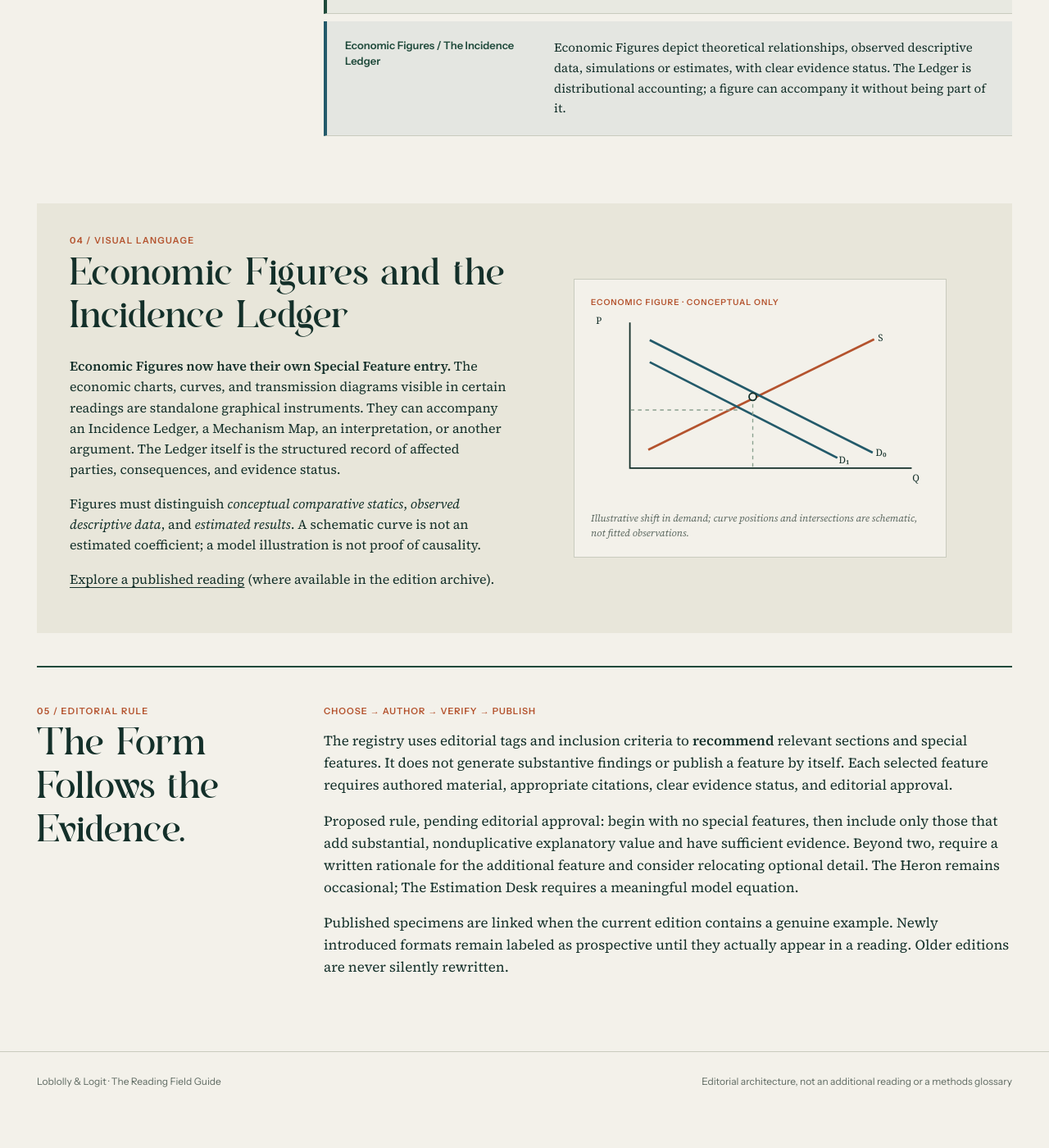
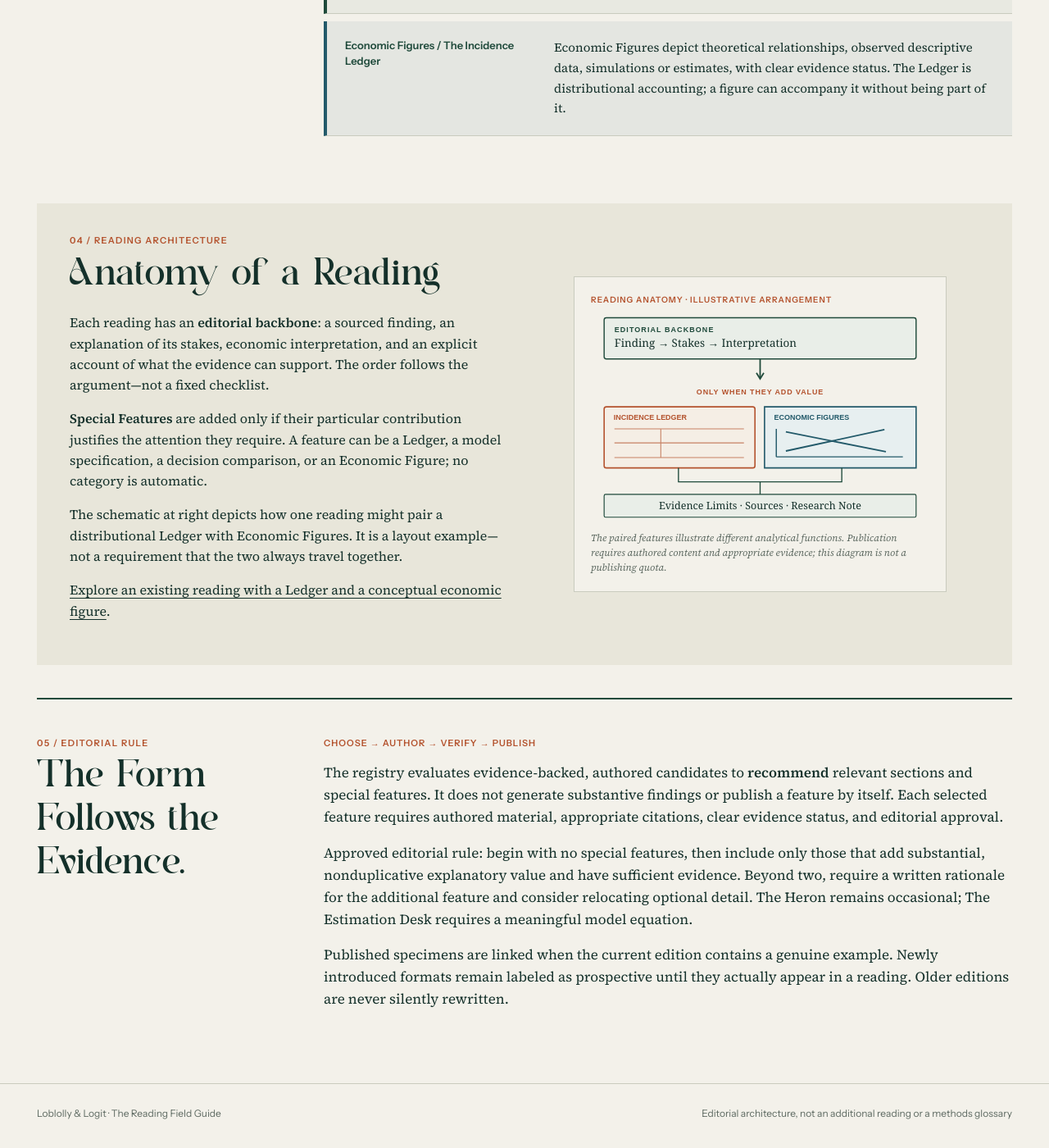
Before and after one commit to iainholmes/iainholmes.github.io, a Jekyll site: the page weekly-economics-environment/reading-field-guide/index.html, which Jekyll copies as it is, in a window 1280 px wide and 1400 px high, scrolled down 5449 px. Shown: the whole window at 82% size. Built offline with Jekyll 4.4.1, drawn with Linux system fonts in a browser that asks for light colours; before the commit the page ends 6810 px from its top, so only the background shows below that; some of the changed text lies outside the part shown.

Commit message:
Replace duplicate figures panel with Reading Anatomy and approved adaptive publishing doctrine

```diff
--- a/weekly-economics-environment/reading-field-guide/index.html
+++ b/weekly-economics-environment/reading-field-guide/index.html
@@ -41,7 +41,7 @@
 <div class="cover" aria-label="Field Guide editorial cover"><small class="small">L&amp;L · READING FIELD GUIDE</small><div class="plate"><svg viewBox="0 0 340 300" role="img" aria-label="Three editorial strata: analytical text, a connected economic mechanism and an equation">
 <path d="M28 65H139M28 80H163M28 95H120" stroke="#d5c7a9" stroke-width="7"/><path d="M205 56H299V124H205Z" fill="none" stroke="#e8d8bd" stroke-width="2"/><path d="M219 108L248 80L278 96" fill="none" stroke="#e5b26f" stroke-width="5"/><circle cx="248" cy="80" r="7" fill="#b4532e"/><path d="M43 167H296" stroke="#7a9c87" stroke-width="2"/><path d="M70 186V250H160" stroke="#d5c7a9" stroke-width="3" fill="none"/><path d="M83 229L110 215L142 198" stroke="#e5b26f" stroke-width="4" fill="none"/><path d="M194 208H293M194 228H274M194 248H250" stroke="#d5c7a9" stroke-width="6"/><circle cx="110" cy="215" r="5" fill="#b4532e"/>
 </svg></div><div class="cover-bottom"><span>Form follows evidence.</span><span>FOUR / EIGHT</span></div></div></section>
-<nav class="jump" aria-label="On this page"><span class="small">In this guide</span><a href="#editorial">01 · Editorial Sections</a><a href="#special">02 · Special Features</a><a href="#boundaries">03 · Their Boundaries</a><a href="#figures">04 · Economic Figures</a><a href="#selection">05 · Selection Rules</a></nav>
+<nav class="jump" aria-label="On this page"><span class="small">In this guide</span><a href="#editorial">01 · Editorial Sections</a><a href="#special">02 · Special Features</a><a href="#boundaries">03 · Their Boundaries</a><a href="#figures">04 · Reading Anatomy</a><a href="#selection">05 · Selection Rules</a></nav>
 <section class="section" id="editorial"><header class="section-h"><div><div class="small eyebrow">01 / The Argument</div><h2>Editorial Sections</h2></div><p>Recurring analytical prose establishes why a finding matters, what economic reasoning adds, what the evidence can actually support, and which research concepts carry beyond the article.</p></header><div class="entries" id="editorial-items"></div></section>
 <section class="section" id="special"><header class="section-h"><div><div class="small eyebrow">02 / The Instruments</div><h2>Special Features</h2></div><p>Selective apparatuses for particular analytical problems. A feature is included only when it adds an identifiable intellectual function—not to create variety or fill a predetermined number of slots.</p></header><div class="entries" id="special-items"></div></section>
 <section class="boundaries" id="boundaries"><div class="boundary-grid"><div><div class="small eyebrow">03 / The Distinctions</div><h2>Related, Not Interchangeable.</h2><p class="muted">Several features can address the same paper from different angles. The distinction is the question each one answers.</p></div><div class="boundary-list"><div><b>Economic Interpretation / The Mechanism Map</b><span>Interpretation develops incentives and equilibrium logic in prose. The Map displays a sequence of mechanisms and labels the uncertain links, rather than claiming that arrows establish causality.</span></div>
@@ -51,13 +51,29 @@
 <div><b>The Heron / The Assumption Test</b><span>The Heron offers a short, reader-invoked methodological aside. The Test is a dedicated examination of a substantive assumption, not an extra note or an unperformed robustness claim.</span></div>
 <div><b>The Long View / The Decision Margin</b><span>The Long View compares historic baselines, longer horizons and distinctly labeled scenarios. The Margin addresses the immediate policy or behavioral choice under available constraints.</span></div>
 <div><b>Economic Figures / The Incidence Ledger</b><span>Economic Figures depict theoretical relationships, observed descriptive data, simulations or estimates, with clear evidence status. The Ledger is distributional accounting; a figure can accompany it without being part of it.</span></div></div></div></section>
-<section class="figures" id="figures"><div><div class="small eyebrow">04 / Visual Language</div><h2>Economic Figures and the Incidence Ledger</h2><p><strong>Economic Figures now have their own Special Feature entry.</strong> The economic charts, curves, and transmission diagrams visible in certain readings are standalone graphical instruments. They can accompany an Incidence Ledger, a Mechanism Map, an interpretation, or another argument. The Ledger itself is the structured record of affected parties, consequences, and evidence status.</p><p>Figures must distinguish <em>conceptual comparative statics</em>, <em>observed descriptive data</em>, and <em>estimated results</em>. A schematic curve is not an estimated coefficient; a model illustration is not proof of causality.</p><p><a href="../#2026-10-30-household-climate">Explore a published reading</a> (where available in the edition archive).</p></div>
-<figure class="figure-plate"><small>ECONOMIC FIGURE · CONCEPTUAL ONLY</small><svg viewBox="0 0 460 265" role="img" aria-label="Schematic supply and demand curves with a shifted demand schedule. This is a conceptual diagram, not estimated data.">
-<path d="M53 18V216H436" fill="none" stroke="#14302a" stroke-width="2"/><path d="M78 191L385 41" fill="none" stroke="#b4532e" stroke-width="3"/><path d="M80 42L383 195M80 72L335 202" fill="none" stroke="#235a6a" stroke-width="3"/><path d="M220 119V216M199 137H53" stroke="#8aa08f" stroke-dasharray="5 5" stroke-width="1.5"/><circle cx="220" cy="119" r="5" fill="#f3f1ea" stroke="#14302a" stroke-width="2"/><g fill="#14302a" font-size="13" font-family="Georgia,serif"><text x="7" y="20">P</text><text x="437" y="234">Q</text><text x="390" y="43">S</text><text x="387" y="199">D₀</text><text x="337" y="209">D₁</text></g>
-</svg><figcaption>Illustrative shift in demand; curve positions and intersections are schematic, not fitted observations.</figcaption></figure></section>
-<section class="selection" id="selection"><div><div class="small eyebrow">05 / Editorial Rule</div><h2>The Form Follows the Evidence.</h2></div><div><p class="rule">Choose → Author → Verify → Publish</p><p>The registry uses editorial tags and inclusion criteria to <strong>recommend</strong> relevant sections and special features. It does not generate substantive findings or publish a feature by itself. Each selected feature requires authored material, appropriate citations, clear evidence status, and editorial approval.</p><p>Proposed rule, pending editorial approval: begin with no special features, then include only those that add substantial, nonduplicative explanatory value and have sufficient evidence. Beyond two, require a written rationale for the additional feature and consider relocating optional detail. The Heron remains occasional; The Estimation Desk requires a meaningful model equation.</p><p>Published specimens are linked when the current edition contains a genuine example. Newly introduced formats remain labeled as prospective until they actually appear in a reading. Older editions are never silently rewritten.</p></div></section></div></main>
+<section class="figures" id="figures"><div><div class="small eyebrow">04 / Reading Architecture</div><h2>Anatomy of a Reading</h2><p>Each reading has an <strong>editorial backbone</strong>: a sourced finding, an explanation of its stakes, economic interpretation, and an explicit account of what the evidence can support. The order follows the argument—not a fixed checklist.</p><p><strong>Special Features</strong> are added only if their particular contribution justifies the attention they require. A feature can be a Ledger, a model specification, a decision comparison, or an Economic Figure; no category is automatic.</p><p>The schematic at right depicts how one reading might pair a distributional Ledger with Economic Figures. It is a layout example—not a requirement that the two always travel together.</p><p><a href="../#insurance">Explore an existing reading with a Ledger and a conceptual economic figure</a>.</p></div>
+<figure class="figure-plate"><small>READING ANATOMY · ILLUSTRATIVE ARRANGEMENT</small>
+<svg viewBox="0 0 460 295" role="img" aria-label="A reading begins with a supported finding and core economic interpretation. Where needed, an Incidence Ledger and a separate Economic Figure add distinct lenses, before limitations and sources.">
+<rect x="18" y="15" width="424" height="56" rx="3" fill="#e9eee8" stroke="#1f4a3b" stroke-width="1.6"/>
+<text x="32" y="35" fill="#1f4a3b" font-family="Arial,sans-serif" font-size="10" font-weight="bold" letter-spacing="1.2">EDITORIAL BACKBONE</text>
+<text x="32" y="55" fill="#14302a" font-family="Georgia,serif" font-size="15">Finding → Stakes → Interpretation</text>
+<path d="M230 71V96" stroke="#1f4a3b" stroke-width="2"/><path d="M225 90L230 98L235 90" fill="none" stroke="#1f4a3b" stroke-width="2"/>
+<text x="230" y="119" text-anchor="middle" fill="#b4532e" font-family="Arial,sans-serif" font-size="10" font-weight="bold" letter-spacing="1">ONLY WHEN THEY ADD VALUE</text>
+<rect x="18" y="136" width="205" height="83" rx="3" fill="#f5eee5" stroke="#b4532e" stroke-width="1.8"/>
+<text x="31" y="154" fill="#b4532e" font-family="Arial,sans-serif" font-size="10" font-weight="bold">INCIDENCE LEDGER</text>
+<path d="M32 166H208M32 185H208M32 205H208M95 166V205" stroke="#b4532e" stroke-width="1.2" opacity=".7"/>
+<path d="M236 136H442V219H236Z" fill="#e7eff0" stroke="#235a6a" stroke-width="1.8"/>
+<text x="249" y="154" fill="#235a6a" font-family="Arial,sans-serif" font-size="10" font-weight="bold">ECONOMIC FIGURES</text>
+<path d="M252 204V166M252 204H424" stroke="#235a6a" stroke-width="1.6" fill="none"/>
+<path d="M265 196L399 167M265 170L401 197" stroke="#235a6a" stroke-width="2.1" fill="none"/>
+<path d="M119 219V238H341V219M230 238V255" fill="none" stroke="#1f4a3b" stroke-width="1.5"/>
+<rect x="18" y="255" width="424" height="31" rx="2" fill="#e9eee8" stroke="#1f4a3b" stroke-width="1.3"/>
+<text x="230" y="275" text-anchor="middle" fill="#14302a" font-family="Georgia,serif" font-size="14">Evidence Limits · Sources · Research Note</text>
+</svg>
+<figcaption>The paired features illustrate different analytical functions. Publication requires authored content and appropriate evidence; this diagram is not a publishing quota.</figcaption></figure></section>
+<section class="selection" id="selection"><div><div class="small eyebrow">05 / Editorial Rule</div><h2>The Form Follows the Evidence.</h2></div><div><p class="rule">Choose → Author → Verify → Publish</p><p>The registry evaluates evidence-backed, authored candidates to <strong>recommend</strong> relevant sections and special features. It does not generate substantive findings or publish a feature by itself. Each selected feature requires authored material, appropriate citations, clear evidence status, and editorial approval.</p><p>Approved editorial rule: begin with no special features, then include only those that add substantial, nonduplicative explanatory value and have sufficient evidence. Beyond two, require a written rationale for the additional feature and consider relocating optional detail. The Heron remains occasional; The Estimation Desk requires a meaningful model equation.</p><p>Published specimens are linked when the current edition contains a genuine example. Newly introduced formats remain labeled as prospective until they actually appear in a reading. Older editions are never silently rewritten.</p></div></section></div></main>
 <footer class="closing"><div class="wrap"><span>Loblolly &amp; Logit · The Reading Field Guide</span><span>Editorial architecture, not an additional reading or a methods glossary</span></div></footer>
-<script src="../reading-feature-registry.js?v=20261103-expanded-boundaries"></script><script>
+<script src="../reading-feature-registry.js?v=20261103-adaptive-selection"></script><script>
 (function(){
 "use strict";
 const api=window.LLReadingFeatures;if(!api)return;
```
